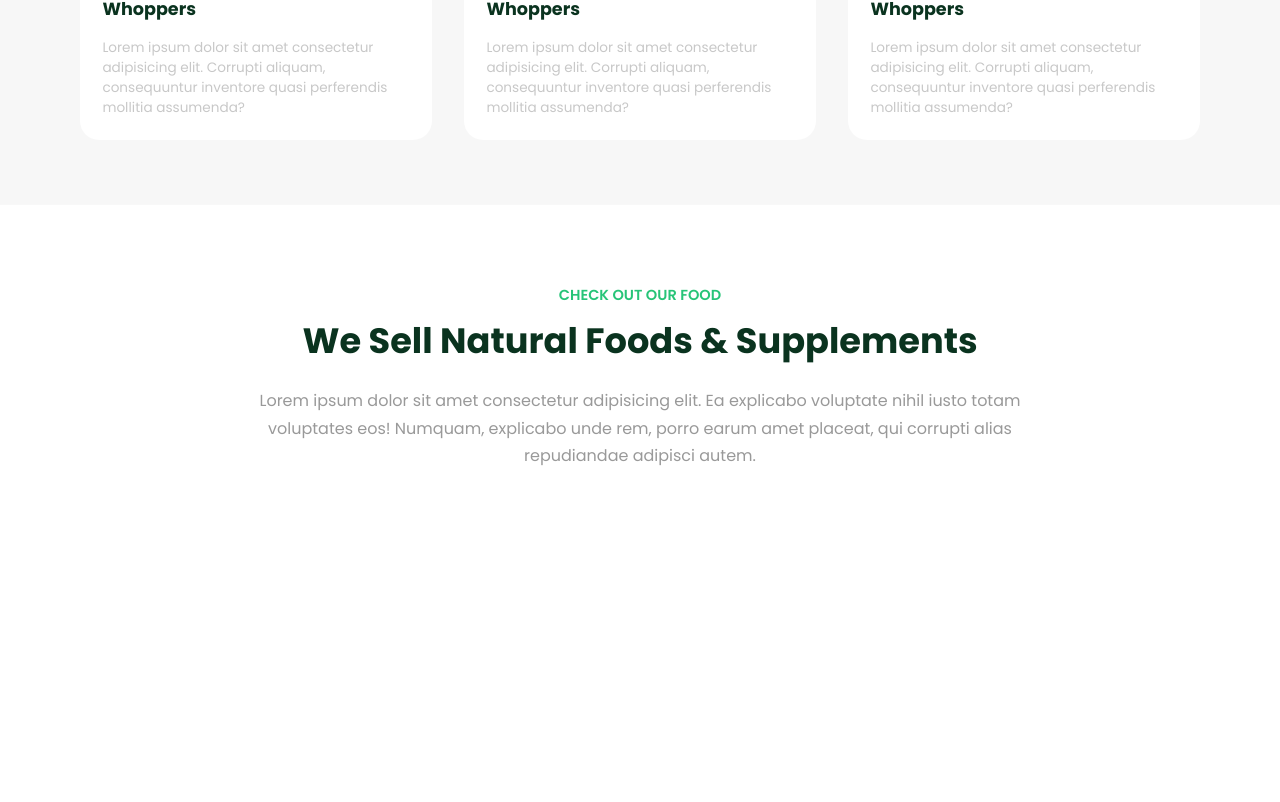
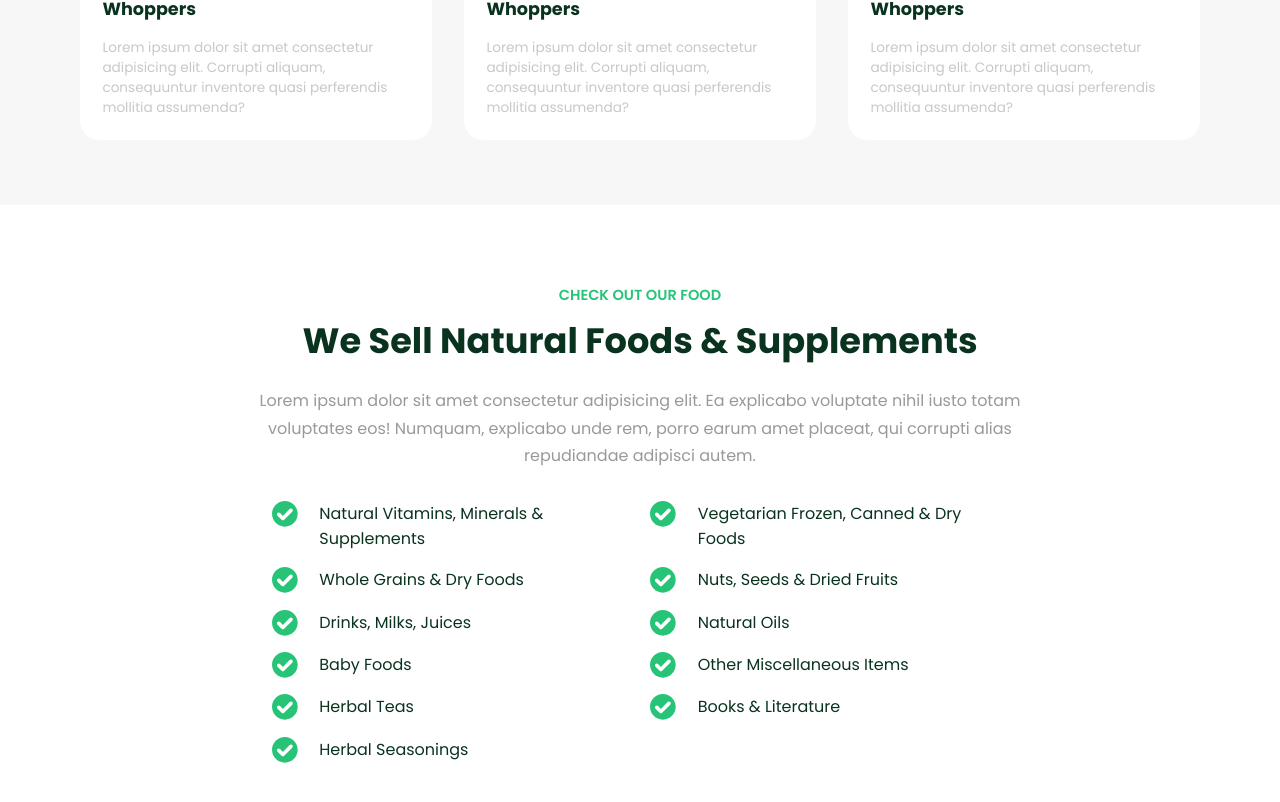
Before and after one commit to patrickjames242/better-living-website, a React (Create React App) app: page / in a window 1280 px wide. Shown: the part 1392-2194 px from the top of the page. Built offline with nearby package versions, Linux system fonts and the light colour scheme.

Commit message:
finished food and supplements section

```diff
--- /dev/null
+++ b/src/HomePage/FoodAndSupplements/CheckmarkSVG.tsx
@@ -0,0 +1,19 @@
+import React, { SVGProps } from "react";
+
+function CheckmarkSVG(props: SVGProps<SVGSVGElement>) {
+  return (
+    <svg
+      xmlns="http://www.w3.org/2000/svg"
+      x="0"
+      y="0"
+      version="1.1"
+      viewBox="0 0 197 197"
+      xmlSpace="preserve"
+      {...props}
+    >
+      <path d="M95.833 0C42.991 0 0 42.99 0 95.833s42.991 95.834 95.833 95.834 95.833-42.991 95.833-95.834S148.676 0 95.833 0zm55.029 79.646l-60.207 60.207a13.463 13.463 0 01-9.583 3.969c-3.62 0-7.023-1.409-9.583-3.969l-30.685-30.685a13.464 13.464 0 01-3.97-9.583c0-3.621 1.41-7.024 3.97-9.584a13.46 13.46 0 019.583-3.97c3.62 0 7.024 1.41 9.583 3.971l21.101 21.1 50.623-50.623a13.463 13.463 0 019.583-3.969c3.62 0 7.023 1.409 9.583 3.969 5.286 5.286 5.286 13.883.002 19.167z"></path>
+    </svg>
+  );
+}
+
+export default CheckmarkSVG;
--- a/src/HomePage/FoodAndSupplements/FoodAndSupplements.tsx
+++ b/src/HomePage/FoodAndSupplements/FoodAndSupplements.tsx
@@ -1,18 +1,61 @@
-import React from 'react';
+import React, { useState } from 'react';
 import SectionTitleView from '../SectionTitleView/SectionTitleView';
+import CheckmarkSVG from './CheckmarkSVG';
 import './FoodAndSupplementsSection.scss';
 
-export interface FoodAndSupplementsSectionProps{
+export interface FoodAndSupplementsSectionProps {
 
 }
 
-function FoodAndSupplementsSection(props: FoodAndSupplementsSectionProps){
+const products = [
+    'Natural Vitamins, Minerals & Supplements',
+    'Whole Grains & Dry Foods',
+    'Drinks, Milks, Juices',
+    'Baby Foods',
+    'Herbal Teas',
+    'Herbal Seasonings',
+    'Vegetarian Frozen, Canned & Dry Foods',
+    'Nuts, Seeds & Dried Fruits',
+    'Natural Oils',
+    'Other Miscellaneous Items',
+    'Books & Literature',
+];
+
+const halfwayCutOff = 6;
+
+const ListItem = (props: { itemString: string }) => {
+    return <div className="list-item">
+        <CheckmarkSVG />
+        <div className="title">{props.itemString}</div>
+    </div>
+}
+
+function FoodAndSupplementsSection(props: FoodAndSupplementsSectionProps) {
+
+    const [seeMore, setSeeMore] = useState(false);
+
     return <div className="FoodAndSupplementsSection">
         <SectionTitleView
             subtitle="Check Out Our Food"
             title={"We Sell Natural Foods & Supplements"}
             description="Lorem ipsum dolor sit amet consectetur adipisicing elit. Ea explicabo voluptate nihil iusto totam voluptates eos! Numquam, explicabo unde rem, porro earum amet placeat, qui corrupti alias repudiandae adipisci autem."
         />
+        <div className="list-items">
+            <div className="column">
+                {products.slice(0, halfwayCutOff).map((x, index) => {
+                    return <ListItem key={index} itemString={x}/>
+                })}
+            </div>
+            <div className={[
+                "column",
+                ...(seeMore ? ['see-more'] : []),
+            ].join(' ')}>
+                {products.slice(halfwayCutOff, products.length).map((x, index) => {
+                    return <ListItem key={index} itemString={x}/>
+                })}
+            </div>
+        </div>
+        <button onClick={() => setSeeMore(x => !x)} className="see-more-button">{seeMore ? "See Less" : "See More"}</button>
     </div>
 }
 
--- a/src/HomePage/FoodAndSupplements/FoodAndSupplementsSection.scss
+++ b/src/HomePage/FoodAndSupplements/FoodAndSupplementsSection.scss
@@ -1,6 +1,91 @@
+
+@use 'helpers/general' as *;
+@use 'helpers/colors';
 
 .FoodAndSupplementsSection{
-    height: 100rem;
-    // background-color: red;
+
+    display: grid;
+    gap: 2rem;
+
+    margin-bottom: 10rem;
+
+    @mixin respondToSingleColumnWidth{
+        @media(max-width: 30rem){
+            @content;
+        }
+    }
+
+    @include respondToSmallMaxSize{
+        gap: 1.7rem;
+    }
+
+    > .list-items{
+
+        $items-vertical-spacing: 1rem;
+
+        display: grid;
+        gap: 1.3rem;
+        justify-items: start;
+        max-width: 46rem;
+        grid-template-columns: 1fr 1fr;
+        @include setProps(margin-left margin-right, auto);
+
+        @include respondToSingleColumnWidth{
+            grid-template-columns: unset;
+            justify-content: center;
+            justify-items: center;
+            max-width: 20rem;
+            gap: $items-vertical-spacing;
+        }
+
+        > .column{
+
+            display: grid;
+            gap: $items-vertical-spacing;
+            align-content: start;
+
+            @include respondToSingleColumnWidth{
+                &:last-child:not(.see-more){
+                    display: none;
+                }
+            }
+
+            > .list-item{
+
+                display: grid;
+                grid-template-columns: auto 1fr;
+                gap: 1.3rem;
+
+                > .title{
+                    font-size: 1rem;
+                    @include respondToSingleColumnWidth(){
+                        font-size: 0.91rem;
+                    }
+                }
+
+                > svg{
+                    @include setProps(width height, 1.65rem);
+                    fill: colors.$theme-green;
+                }
+            }
+        }
+    }
+
+    > .see-more-button{
+        @include setProps(margin-left margin-right, auto);
+        background-color: gray(0.95);
+        font-size: 1rem;
+        color: gray(0.3);
+        padding: 1rem;
+        border-radius: 0.7rem;
+        justify-self: center;
+        @include dimOnHover();
+
+        display: none;
+
+        @include respondToSingleColumnWidth{
+            display: block;
+        }
+    }
 
 }
--- a/src/HomePage/SectionTitleView/SectionTitleView.scss
+++ b/src/HomePage/SectionTitleView/SectionTitleView.scss
@@ -21,7 +21,7 @@
         margin-top: 0.5rem;
     }
 
-    .description{
+    > .description{
         line-height: 1.7;
         color: gray(0.6);
         max-width: 50rem;
--- a/src/HomePage/SectionTitleView/SectionTitleView.tsx
+++ b/src/HomePage/SectionTitleView/SectionTitleView.tsx
@@ -9,7 +9,7 @@ export interface SectionTitleViewProps{
 function SectionTitleView(props: SectionTitleViewProps){
     return <div className="SectionTitleView">
         <div className="subtitle">{props.subtitle}</div>
-        <div className="title">{props.title}</div>
+        <h2 className="title">{props.title}</h2>
         {props.description != null && <div className="description">{props.description}</div>}
     </div>
 }
--- a/src/helpers/_general.scss
+++ b/src/helpers/_general.scss
@@ -131,16 +131,15 @@ $response-small-max-size: 48rem;
         content: '';
         position: absolute;
         @include setProps(left right top bottom, 0);
-        background-color: rgba(black, 0.1);
-        opacity: 0;
-        transition-property: opacity;
+        background-color: rgba(black, 0);
+        transition-property: background-color;
         transition-duration: 0.2s;
         z-index: 100;
     }
 
     @media(hover: hover){
         &:hover::after{
-            opacity: 1;
+            background-color: rgba(black, 0.1);
         }
     }
 }
--- a/src/index.scss
+++ b/src/index.scss
@@ -3,9 +3,13 @@
 @use 'helpers/colors';
 @import url('https://fonts.googleapis.com/css2?family=Poppins:wght@300;400;500;600;700&display=swap');
 
+
+
+
 *{
     margin: 0;
-	padding: 0.02px;
+    padding: 0.02px;
+    -webkit-text-size-adjust: none;
 }
 
 body {
```
Also changed, not shown: 1 other file (tests, documents, lock files or other folders).
